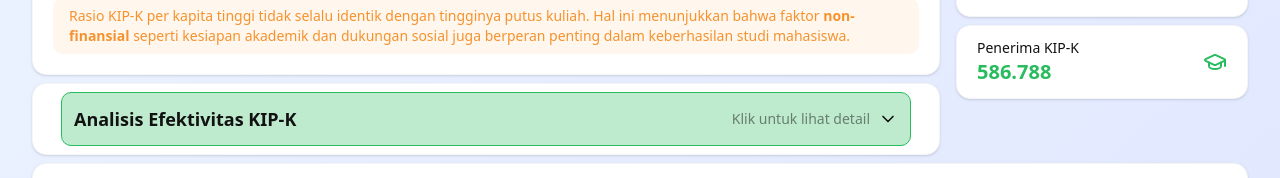
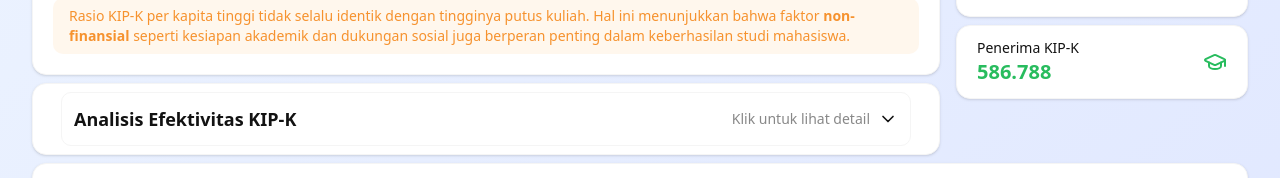
Before and after one commit to zyaaa-aaa/dashboard-visdat, a Next.js app: page / in a window 1280 px wide. Both pictures are taken after a click on the tab "Efektivitas KIP-K". Shown: the part 622-800 px from the top of the page. Built offline with nearby package versions, Linux system fonts and the light colour scheme.

Commit message:
fix: color expandable

```diff
--- a/components/expandable.tsx
+++ b/components/expandable.tsx
@@ -11,7 +11,7 @@ export function ExpandableKipkAnalysis() {
     <div className="space-y-4">
       {/* Clickable Header */}
       <div
-        className=" bg-positive/30 border border-positive flex justify-between items-center gap-2 cursor-pointer hover:bg-positive/20 p-3 rounded-lg transition-colors w-full"
+        className=" border flex justify-between items-center gap-2 cursor-pointer hover:bg-positive/20 p-3 rounded-lg transition-colors w-full"
         onClick={() => setIsExpanded(!isExpanded)}
       >
         <h3 className="text-lg font-semibold text-muted-foreground">
```
